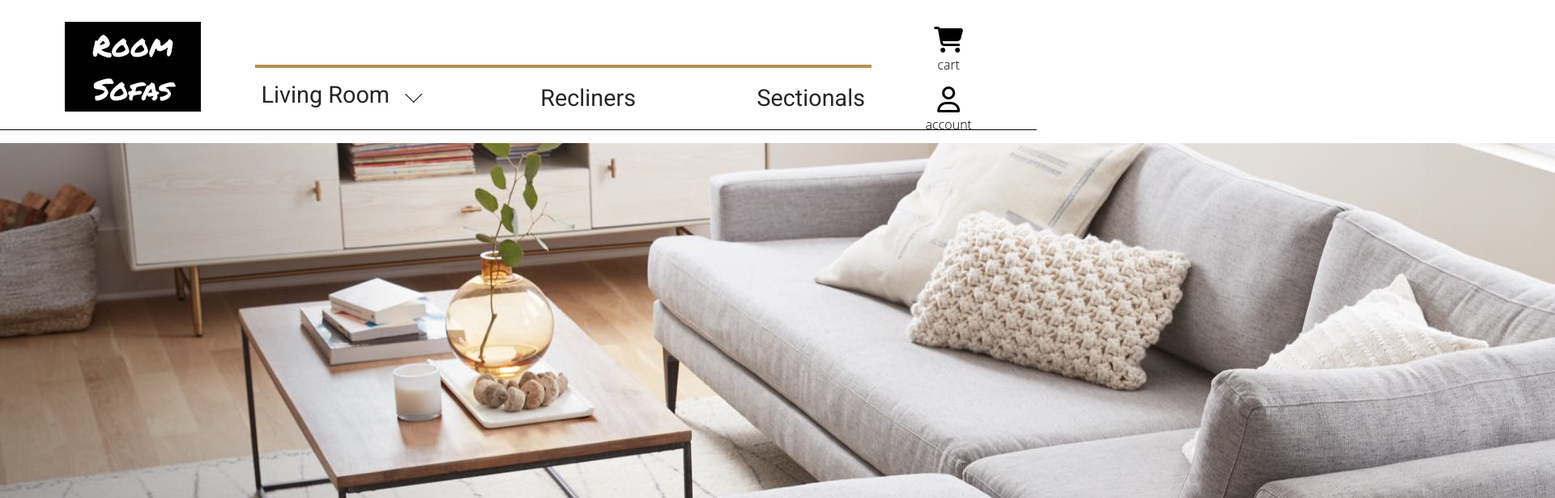
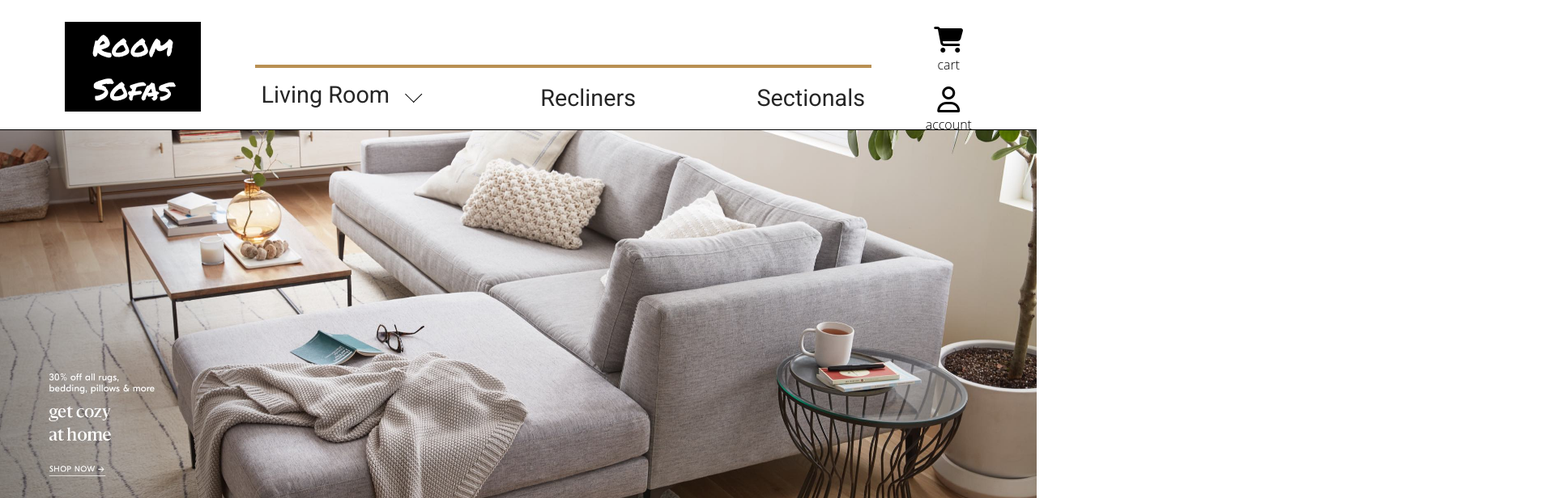
Before and after one commit to cenwachukwu/cozifurniture, a React (Vite) app: page / in a window 1280 px wide. Shown: the top 616 px of the page at 81% size, 1920 px wide, since content can reach past the window. Built offline with nearby package versions, Linux system fonts and the light colour scheme.

Commit message:
makeshift carrousel added

```diff
--- a/src/components/Carrousel/carrousel.js
+++ b/src/components/Carrousel/carrousel.js
@@ -0,0 +1,15 @@
+import React from 'react';
+import './carrousel.scss';
+import tempPics from '../../utils/pics.jpg';
+
+const Carrousel = () => {
+  return (
+    <div className="tempCarrouselPic">
+      <a href="#">
+        <img title="tempImg" alt="Cozi Sofa" src={tempPics} />
+      </a>
+    </div>
+  );
+};
+
+export default Carrousel;
--- a/src/components/Carrousel/carrousel.scss
+++ b/src/components/Carrousel/carrousel.scss
@@ -0,0 +1,12 @@
+.tempCarrouselPic {
+  padding: 0;
+  margin: 0;
+  width: 100%;
+  height: 30rem;
+
+  img {
+    height: 100%;
+    width: 100%;
+    object-fit: cover;
+  }
+}
--- a/src/components/Navbar/navbar.scss
+++ b/src/components/Navbar/navbar.scss
@@ -1,13 +1,12 @@
 .Navbar {
   font-size: 1.8rem;
   font-weight: 100;
-  margin-bottom: 1rem;
   padding: 5rem;
   width: 100%;
   height: 3.7rem;
-  position: sticky;
+  // position: sticky;
   top: 0;
-  z-index: 1;
+  // z-index: 1;
   border-bottom: 0.5px solid black;
   background-color: white;
 }
--- a/src/pages/Home.js
+++ b/src/pages/Home.js
@@ -1,16 +1,12 @@
 import React from 'react';
 import Navbar from '../components/Navbar/navbar';
-import tempPics from '../utils/pics.jpg';
+import Carrousel from '../components/Carrousel/carrousel';
 
 const Home = () => {
   return (
     <div className="Home">
       <Navbar />
-      <div>
-        <a href="#">
-          <img title="tempImg" alt="Cozi Sofa" src={tempPics} />
-        </a>
-      </div>
+      <Carrousel />
     </div>
   );
 };
```
Also changed, not shown: src/components/NavbarButtons/navbarButtons.js (+13 -0 lines), 4 other files (tests, documents, lock files or other folders).
